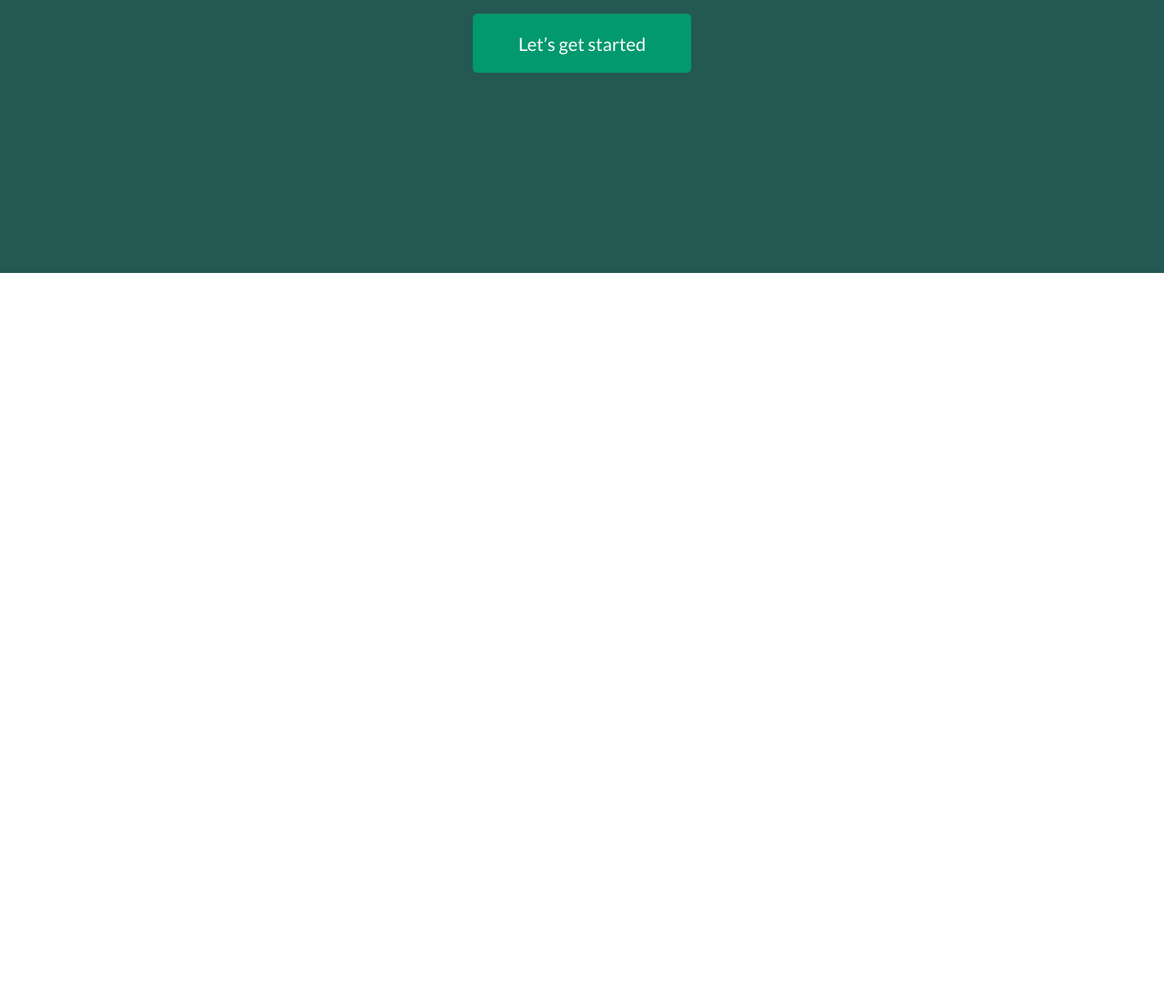
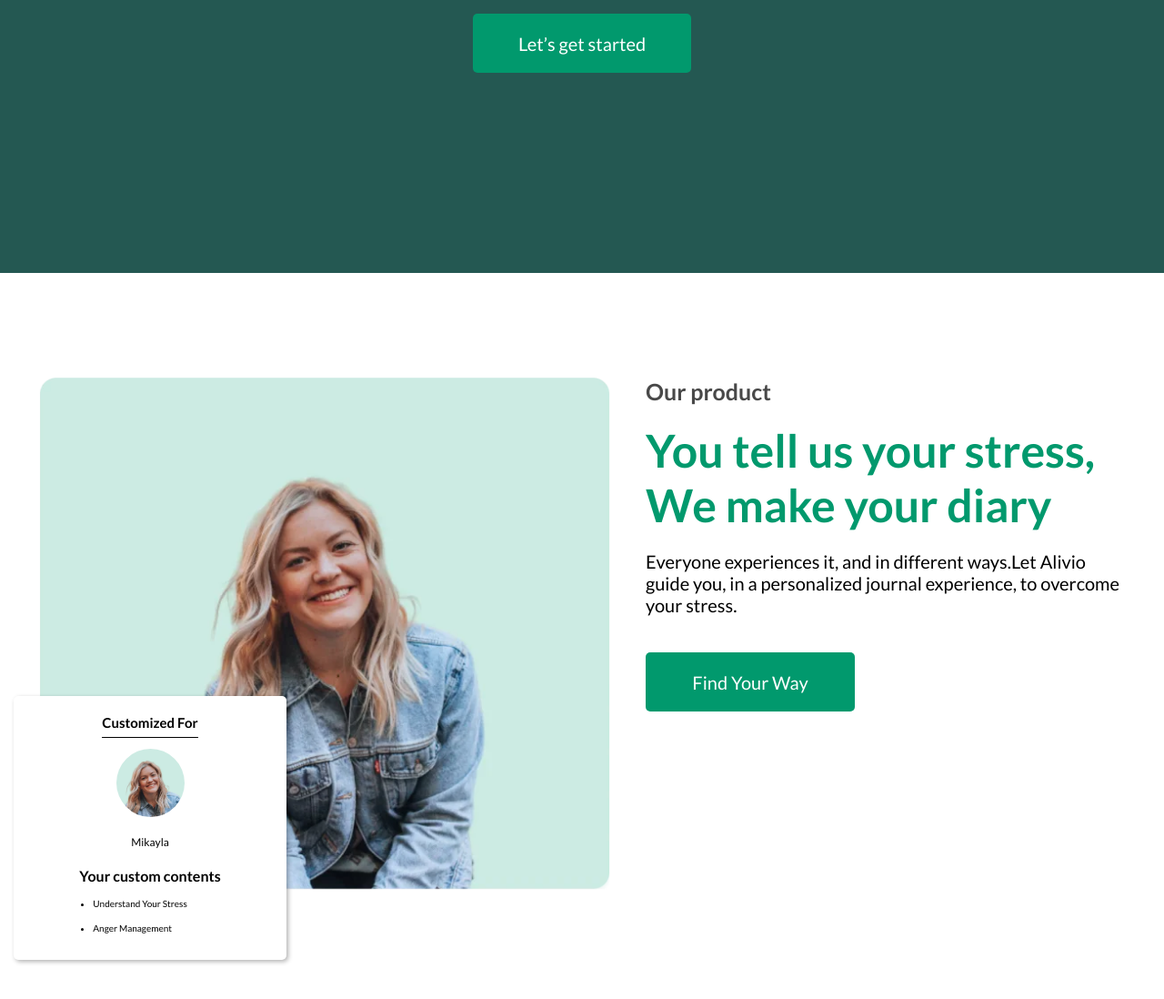
Before and after one commit to MaximZozulya/alivio_page, a plain HTML site: page index.html in a window 1280 px wide. Shown: the part 3543-4641 px from the top of the page at 91% size. Before the commit the page ends 3843 px from the top, so only its background shows below. Drawn offline with Linux system fonts and the light colour scheme.

Commit message:
Add product section

```diff
--- a/index.css
+++ b/index.css
@@ -5,3 +5,5 @@
 @import url('styles/about.css');
 @import url('styles/card.css');
 @import url('styles/success.css');
+@import url('styles/product.css');
+@import url('styles/person-card.css');
--- a/index.html
+++ b/index.html
@@ -99,7 +99,7 @@
             </div>
 
             <div class="success__content-video">
-              <img class="success__cover" src="assets/webp/imag-video.webp" alt="video cover img" >
+              <img class="success__cover" src="assets/webp/imag-video.webp" alt="video cover image" >
               <svg class="success__play-icon" aria-label="play icon">
                 <use href="assets/sprites.svg#play-icon"></use>
                </svg>
@@ -110,7 +110,41 @@
       </section>
       <!-- /.success -->
 
+      <section class="product" aria-label="product section">
+        <div class="container">
+          <div class="product__wrapper">
+            <div class="product__preview">
+              <img class="product__preview-img" src="assets/webp/imag4.webp" alt="product preview" >
+            </div>
 
+            <div class="product__content">
+              <h4 class="product__info">Our product</h4>
+              <h5 class="product__title">You tell us your stress, We make your diary</h5>
+              <p class="product__description">
+                Everyone experiences it, and in different ways.Let Alivio guide you, in a personalized journal experience, to overcome your stress.
+              </p>
+              <button class="btn">Find Your Way</button>
+            </div>
+
+            <figure class="person-card" aria-label="person card">
+              <h4 class="person-card__title">Customized For</h4>
+              <div class="person-card__preview">
+                <img src="assets/webp/imag4.webp" alt="preview image" class="person-card__preview-img">
+              </div>
+              <h5 class="person-card__name">Mikayla</h5>
+              <blockquote class="person-card__description" aria-label="person card description">
+                <h6 class="person-card__subtitle">Your custom contents</h6>
+                <ul class="person-card__list">
+                  <li class="person-card__list-item">Understand Your Stress</li>
+                  <li class="person-card__list-item">Anger Management</li>
+                </ul>
+              </blockquote>
+            </figure>
+
+          </div>
+        </div>
+      </section>
+      <!-- /.product -->
      </main>
   </body>
 </html>
--- a/styles/basic.css
+++ b/styles/basic.css
@@ -8,7 +8,7 @@ body {
   background-color: var(--color-white);
 }
 
-h1, h2, h3, h4, h5, h6, p, figure {
+h1, h2, h3, h4, h5, h6, p, figure, blockquote {
   margin: 0;
 }
 
--- /dev/null
+++ b/styles/person-card.css
@@ -0,0 +1,72 @@
+.person-card {
+  position: absolute;
+  top: 350px;
+  left: 5px;
+  width: 300px;
+  height: 290px;
+  padding: 20px 0;
+  background: var(--color-white);
+  color: var(--color-black);
+  border-radius: 5px;
+  box-shadow: 2px 2px 5px 0 rgba(0, 0, 0, .3);
+  overflow: hidden;
+  display: flex;
+  flex-direction: column;
+  justify-content: start;
+  align-items: center;
+  gap: 20px;
+}
+
+.person-card__title {
+  position: relative;
+  font-size: 15px;
+  font-weight: 600;
+}
+
+.person-card__title::after {
+  content: '';
+  position: absolute;
+  top: 25px;
+  left: 0;
+  right: 0;
+  height: 1px;
+  background: var(--color-black);
+}
+
+.person-card__preview {
+  border-radius: 50%;
+  width: 75px;
+  height: 75px;
+  overflow: hidden;
+  flex-shrink: 0;
+}
+
+.person-card__preview-img {
+  width: 120px;
+  height: 120px;
+  object-fit: cover;
+  object-position: -30px -10px;
+}
+
+.person-card__name {
+  font-size: 12px;
+  font-weight: 400;
+}
+
+/* .person-card__description {} */
+
+.person-card__subtitle {
+  font-size: 16px;
+  font-weight: 700;
+}
+
+.person-card__list {
+  list-style-type: disc;
+  margin: 15px 0 0 15px;
+}
+
+.person-card__list-item {
+  margin-top: 15px;
+  font-size: 10px;
+  font-weight: 400;
+}
--- /dev/null
+++ b/styles/product.css
@@ -0,0 +1,95 @@
+.product {
+  padding: 115px 0 240px;
+}
+
+.product__wrapper {
+  width: 100%;
+  position: relative;
+  display: flex;
+  justify-content: space-between;
+  align-items: start;
+  padding: 0 30px;
+  gap: 15px;
+}
+
+.product__preview {
+  height: 570px;
+  border-radius: 18px;
+  overflow: hidden;
+}
+
+.product__preview-img {
+  width: 100%;
+  height: 100%;
+  object-fit: cover;
+}
+
+.product__content {
+  max-width: 530px;
+  display: flex;
+  flex-direction: column;
+  justify-content: start;
+  align-items: start;
+  row-gap: 20px;
+}
+
+.product__info {
+  font-size: 25px;
+  font-weight: 600;
+  color: var(--color-light-black);
+}
+
+.product__title {
+  font-size: 50px;
+  font-weight: 700;
+  color: var(--color-green);
+}
+
+.product__description {
+  font-size: 20px;
+  font-weight: 400;
+}
+
+.product__content .btn {
+  margin-top: 20px;
+  width: 230px;
+  height: 65px;
+}
+
+@media (max-width: 992px) {
+  .product__title {
+    font-size: 32px;
+  }
+
+  .product__content {
+    max-width: 390px;
+  }
+}
+
+@media (max-width: 768px) {
+  .product {
+    padding: 115px 0;
+  }
+
+  .product__wrapper {
+    flex-wrap: wrap;
+    justify-content: center;
+    gap: 50px;
+  }
+
+  .product__preview {
+    height: 470px;
+  }
+
+  .product__title {
+    font-size: 28px;
+  }
+
+  .product__description {
+    font-size: 16px;
+  }
+
+  .product__wrapper .person-card {
+    display: none;
+  }
+}
```
Also changed, not shown: assets/webp/imag4.webp (renamed from assets/webp/imag5.webp).
